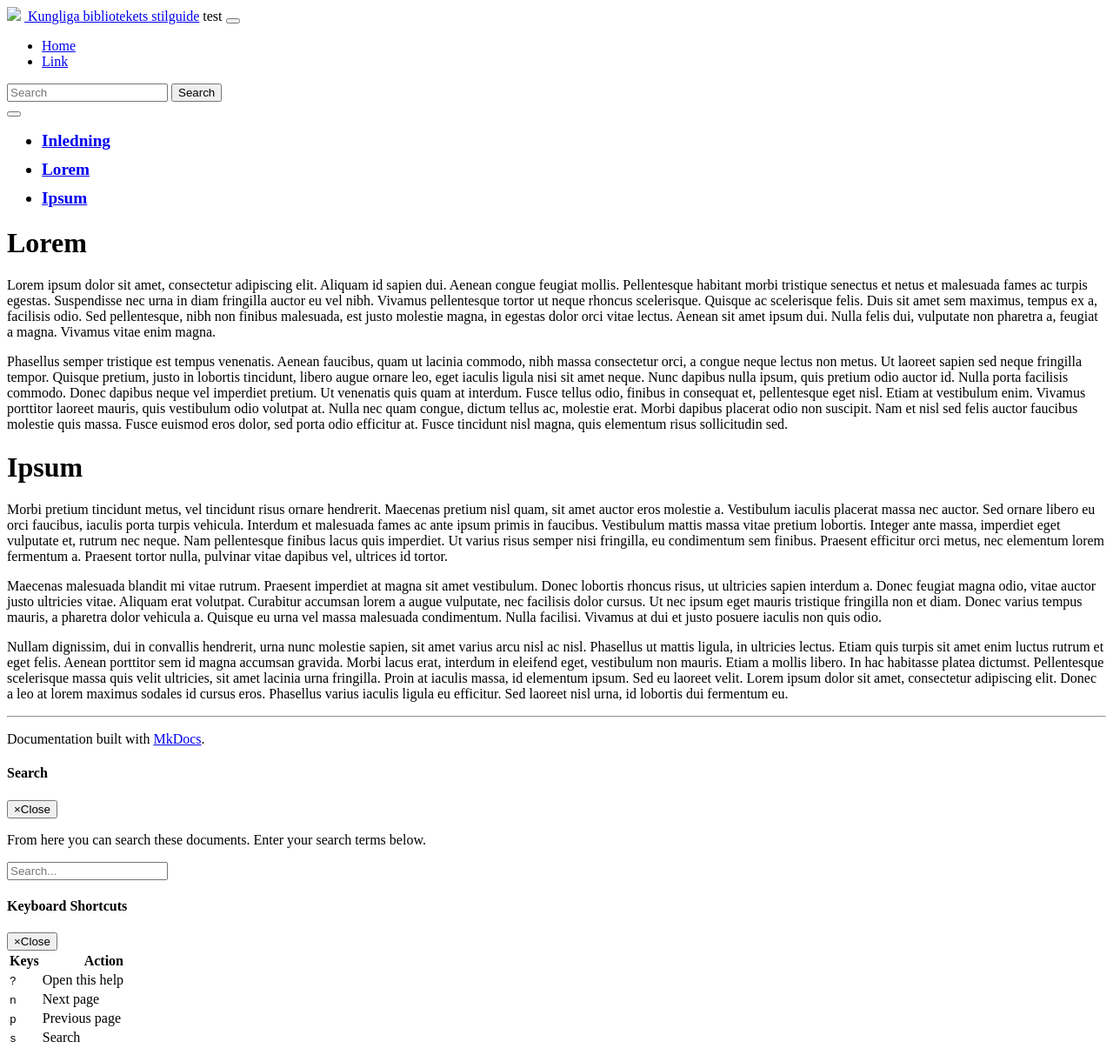
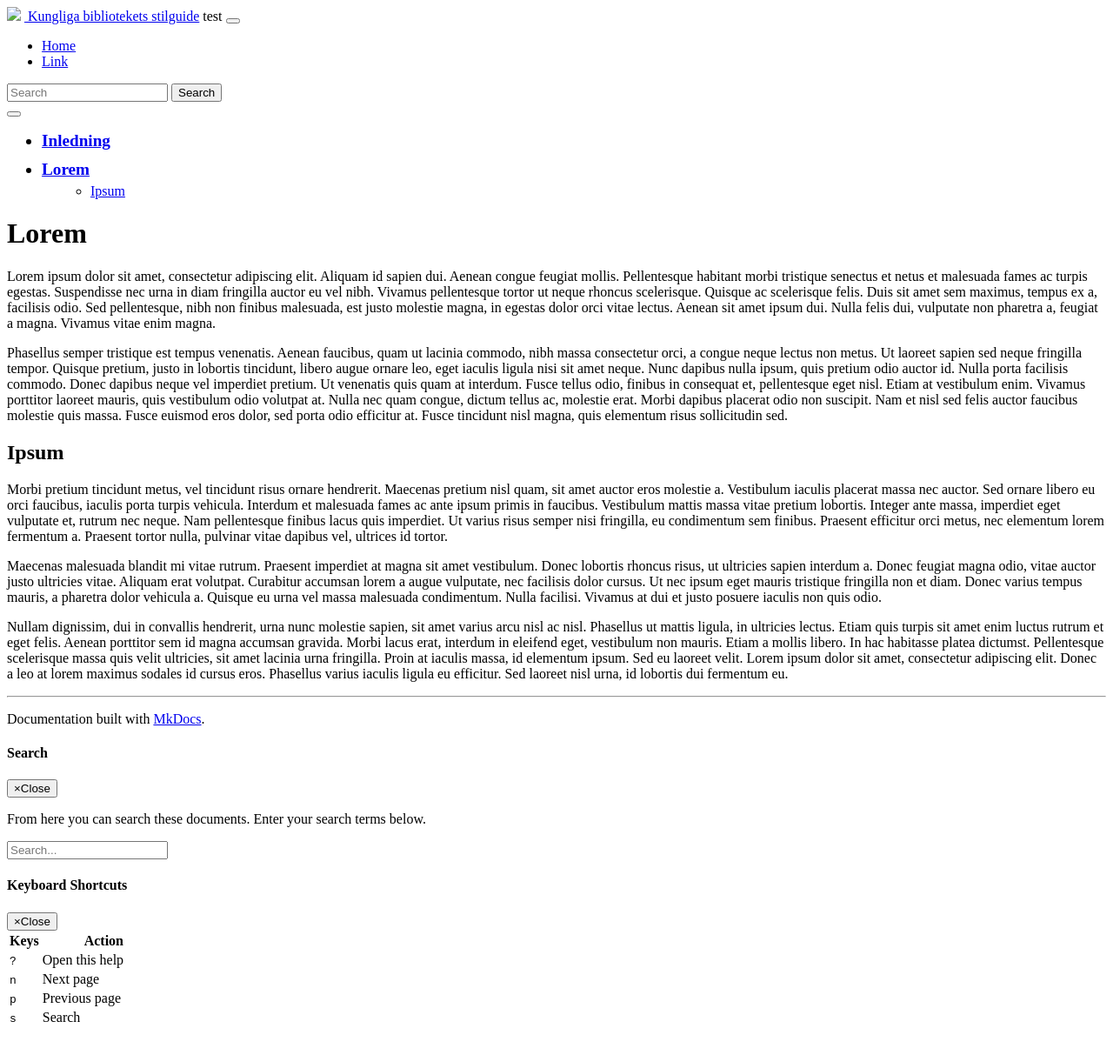
Before and after one commit to Kungbib/styleguide, an MkDocs documentation site: the page built from docs/lorem.md, in a window 1280 px wide. Shown: the whole page at 87% size. Built offline with MkDocs 1.6.1, drawn with Linux system fonts in a browser that asks for light colours; nearby versions of some CDN libraries; some web fonts are replaced; library files that are not in the unit come from our copies; after the commit the page ends 1190 px from its top, so only the background shows below that.

```diff
--- a/docs/lorem.md
+++ b/docs/lorem.md
@@ -4,7 +4,7 @@ Lorem ipsum dolor sit amet, consectetur adipiscing elit. Aliquam id sapien dui.
 
 Phasellus semper tristique est tempus venenatis. Aenean faucibus, quam ut lacinia commodo, nibh massa consectetur orci, a congue neque lectus non metus. Ut laoreet sapien sed neque fringilla tempor. Quisque pretium, justo in lobortis tincidunt, libero augue ornare leo, eget iaculis ligula nisi sit amet neque. Nunc dapibus nulla ipsum, quis pretium odio auctor id. Nulla porta facilisis commodo. Donec dapibus neque vel imperdiet pretium. Ut venenatis quis quam at interdum. Fusce tellus odio, finibus in consequat et, pellentesque eget nisl. Etiam at vestibulum enim. Vivamus porttitor laoreet mauris, quis vestibulum odio volutpat at. Nulla nec quam congue, dictum tellus ac, molestie erat. Morbi dapibus placerat odio non suscipit. Nam et nisl sed felis auctor faucibus molestie quis massa. Fusce euismod eros dolor, sed porta odio efficitur at. Fusce tincidunt nisl magna, quis elementum risus sollicitudin sed.
 
-# Ipsum
+## Ipsum
 
 Morbi pretium tincidunt metus, vel tincidunt risus ornare hendrerit. Maecenas pretium nisl quam, sit amet auctor eros molestie a. Vestibulum iaculis placerat massa nec auctor. Sed ornare libero eu orci faucibus, iaculis porta turpis vehicula. Interdum et malesuada fames ac ante ipsum primis in faucibus. Vestibulum mattis massa vitae pretium lobortis. Integer ante massa, imperdiet eget vulputate et, rutrum nec neque. Nam pellentesque finibus lacus quis imperdiet. Ut varius risus semper nisi fringilla, eu condimentum sem finibus. Praesent efficitur orci metus, nec elementum lorem fermentum a. Praesent tortor nulla, pulvinar vitae dapibus vel, ultrices id tortor.
 
```
